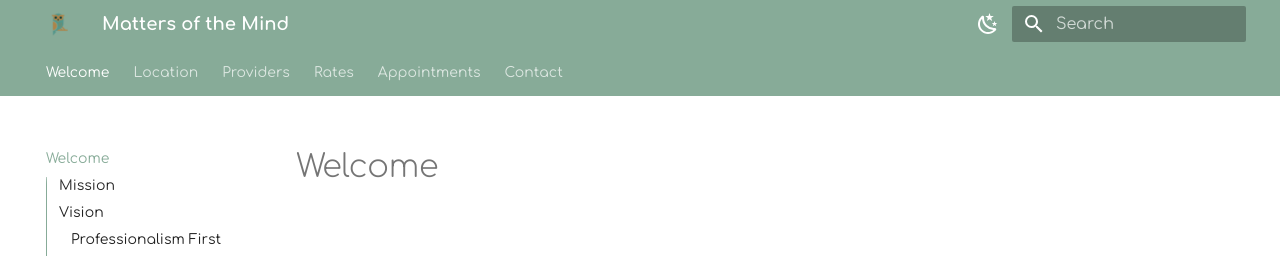
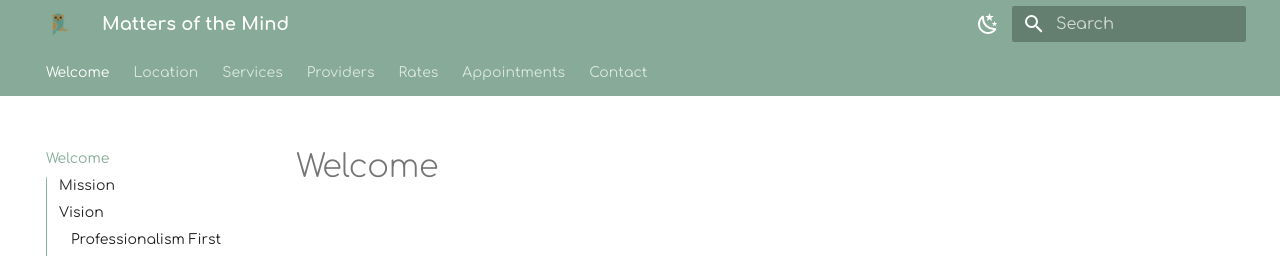
Before and after one commit to motm-therapy/website, an MkDocs documentation site: the page built from docs/index.md, in a window 1280 px wide and 900 px high. Shown: the top 256 px of the window. Built offline with MkDocs 1.6.1 and Material for MkDocs 9.7.7, drawn with Linux system fonts in a browser that asks for light colours.

Commit message:
Update mkdocs.yml

```diff
--- a/mkdocs.yml
+++ b/mkdocs.yml
@@ -51,6 +51,7 @@ extra_css:
 nav:
   - Welcome: "index.md"
   - Location: "location.md"
+  - Services: "services.md"
   - Providers: "providers.md"
   - Rates: "rates.md"
   - Appointments: "appointments.md"
```
